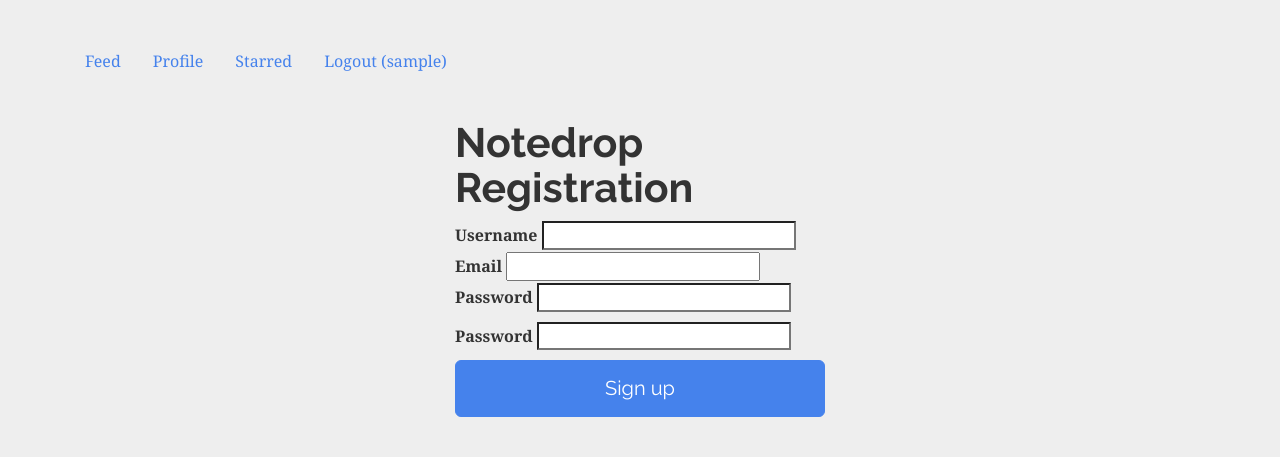
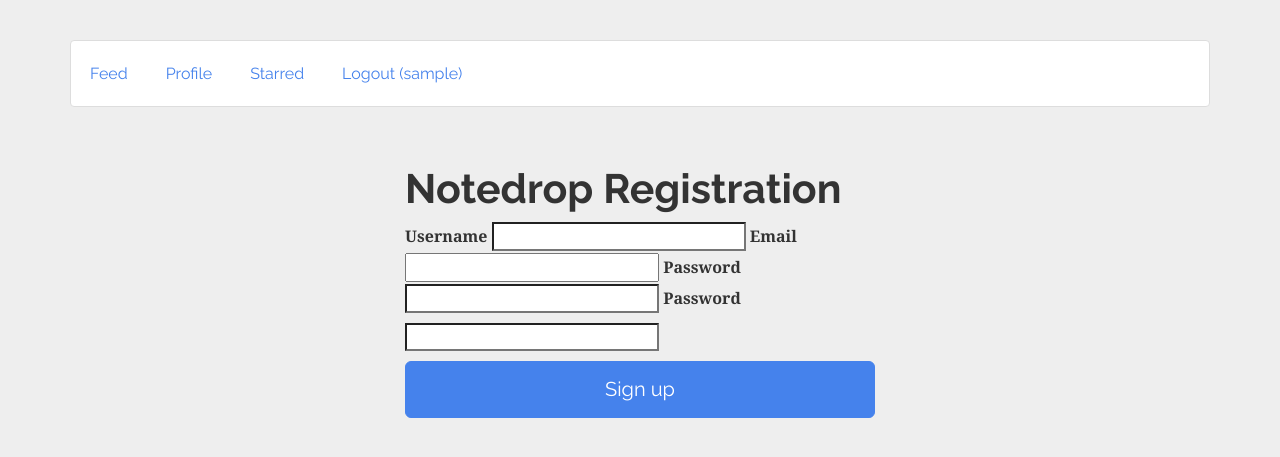
Before and after one commit to papes1ns/notedrop, a Django app: template templates/authentication/signup.html in a window 1280 px wide. Shown: the top 457 px of the page. Run offline with Django 3.2, Linux system fonts and the light colour scheme; the template is opened without the code that fills it, so the values that code supplies are empty, except form fields; a user stored in the database is signed in; tables that the repository leaves empty hold one stand-in row (values such as "Sample post"); form fields are guessed from the names that the template uses; some libraries are stand-ins or nearby versions.

Commit message:
Better looking navbar and page headers

```diff
--- a/templates/authentication/login.html
+++ b/templates/authentication/login.html
@@ -31,7 +31,7 @@
   }
 
   .form-signin {
-    max-width: 400px;
+    max-width: 500px;
     padding: 15px;
     margin: 0 auto;
   }
--- a/templates/authentication/signup.html
+++ b/templates/authentication/signup.html
@@ -34,7 +34,7 @@
   }
 
   .form-signin {
-    max-width: 400px;
+    max-width: 500px;
     padding: 15px;
     margin: 0 auto;
   }
--- a/templates/base.html
+++ b/templates/base.html
@@ -15,8 +15,8 @@
 <body>
 <div class='container'>
 {% if request.user.is_authenticated %}
-<nav>
-  <ul class='nav nav-pills'>
+<nav class='navbar navbar-default'>
+  <ul class='nav navbar-nav'>
     <li><a href='{% url 'feed' %}'>Feed</a></li>
     <li><a href='{% url 'profile' %}'>Profile</a></li>
     <li><a href='{% url 'starred' %}'>Starred</a></li>
```
Also changed, not shown: templates/main/feed.html (+13 -5 lines).
